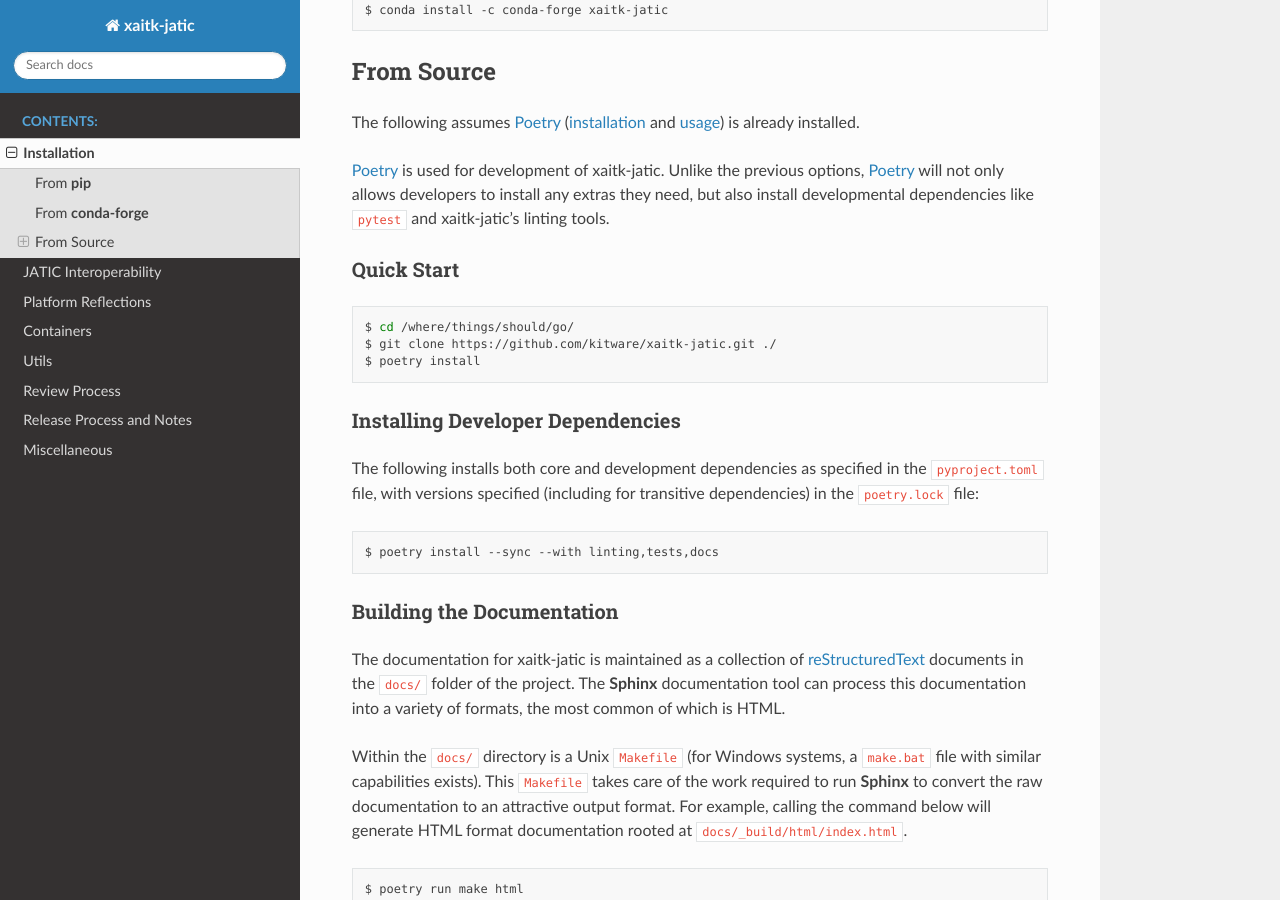
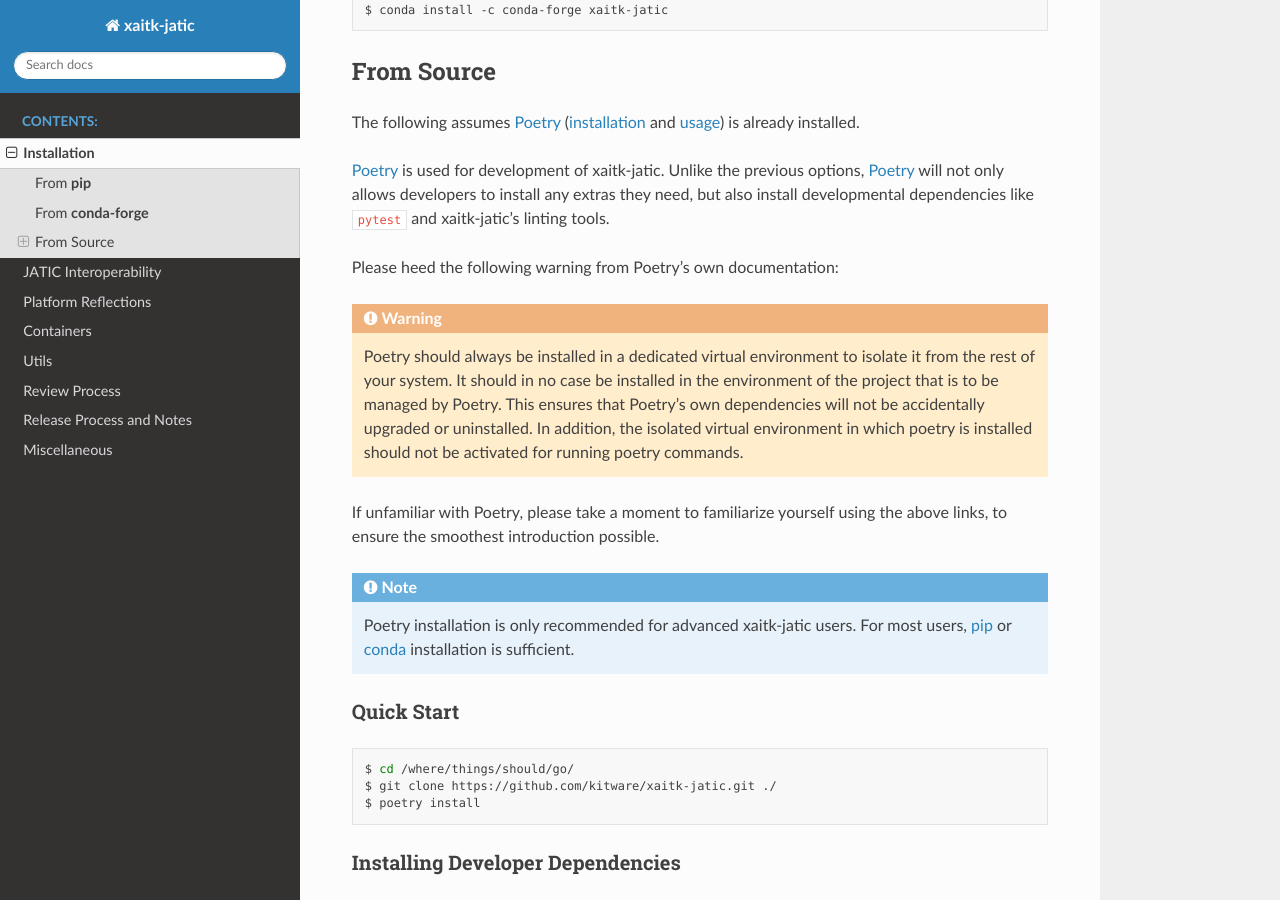
Before and after one commit to Kitware/xaitk-jatic, a Sphinx documentation site: the page built from docs/installation.rst, in a window 1280 px wide and 900 px high, scrolled down 494 px. Built offline with Sphinx 7.4.7 and the Read the Docs theme 3.1.0, drawn with Linux system fonts in a browser that asks for light colours.

Commit message:
Add poetry venv warning

```diff
--- a/docs/installation.rst
+++ b/docs/installation.rst
@@ -15,12 +15,16 @@ xaitk-jatic installation has been tested on Unix and Linux systems.
 
 .. :auto install-commands:
 
+.. _pip:
+
 From :command:`pip`
 -------------------
 
 .. prompt:: bash
 
     pip install xaitk-jatic
+
+.. _conda:
 
 From :command:`conda-forge`
 ---------------------------
@@ -40,6 +44,21 @@ The following assumes `Poetry`_ (`installation`_ and `usage`_) is already instal
 `Poetry`_ is used for development of xaitk-jatic. Unlike the previous options,
 `Poetry`_ will not only allows developers to install any extras they need,
 but also install developmental dependencies like ``pytest`` and xaitk-jatic's linting tools.
+
+Please heed the following warning from Poetry's own documentation:
+
+.. warning::
+  Poetry should always be installed in a dedicated virtual environment to isolate it from the rest of your system.
+  It should in no case be installed in the environment of the project that is to be managed by Poetry. This ensures
+  that Poetry's own dependencies will not be accidentally upgraded or uninstalled. In addition, the isolated virtual
+  environment in which poetry is installed should not be activated for running poetry commands.
+
+If unfamiliar with Poetry, please take a moment to familiarize yourself using the above links, to ensure the smoothest
+introduction possible.
+
+.. note::
+  Poetry installation is only recommended for advanced xaitk-jatic users. For most users, :ref:`pip<pip>` or
+  :ref:`conda<conda>` installation is sufficient.
 
 .. :auto from-source:
 
--- a/docs/release_notes/pending_release.rst
+++ b/docs/release_notes/pending_release.rst
@@ -12,6 +12,10 @@ CI/CD
 
 * Added automated scanning and testing of the ``aukus`` deployment container.
 
+Documentation
+
+* Added warning to use Poetry only in a virtual environment per Poetry documentation.
+
 Fixes
 -----
 
```
Also changed, not shown: README.md (+17 -5 lines).
